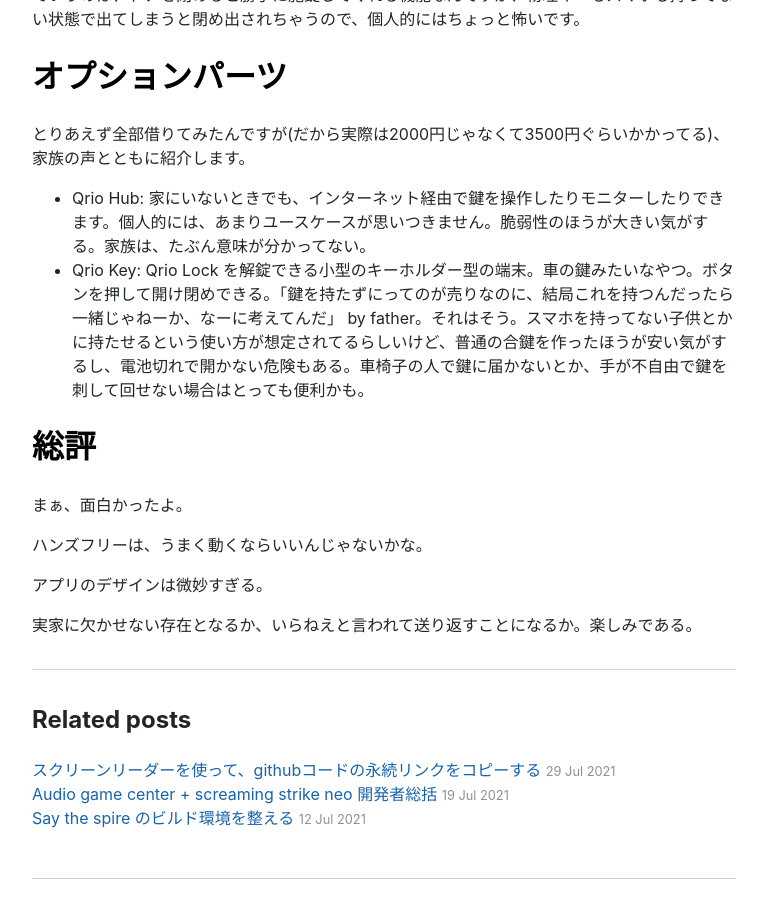
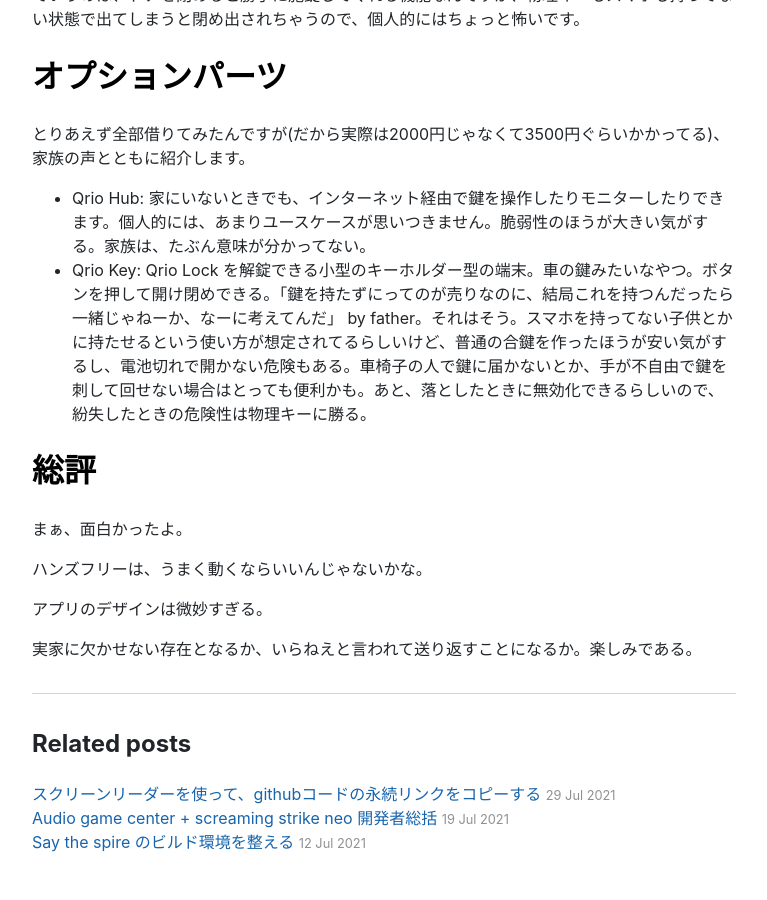
Before and after one commit to yncat/yncat.github.io, a Jekyll site: the page built from _posts/2021-08-13-Qrio Lock を設定してみた.md, in a window 1280 px wide and 900 px high, scrolled down 3151 px. Shown: the whole window, without its empty margins (256-1023 px from the left). Built offline with Jekyll 4.4.1, drawn with Linux system fonts in a browser that asks for light colours; nearby versions of some CDN libraries.

Commit message:
Add more about Qrio Key

```diff
--- a/_posts/2021-08-13-Qrio Lock を設定してみた.md
+++ b/_posts/2021-08-13-Qrio Lock を設定してみた.md
@@ -89,7 +89,7 @@ app store だと、ややこしいことに、アプリが 2 つあります。
 とりあえず全部借りてみたんですが(だから実際は2000円じゃなくて3500円ぐらいかかってる)、家族の声とともに紹介します。
 
 - Qrio Hub: 家にいないときでも、インターネット経由で鍵を操作したりモニターしたりできます。個人的には、あまりユースケースが思いつきません。脆弱性のほうが大きい気がする。家族は、たぶん意味が分かってない。
-- Qrio Key: Qrio Lock を解錠できる小型のキーホルダー型の端末。車の鍵みたいなやつ。ボタンを押して開け閉めできる。「鍵を持たずにってのが売りなのに、結局これを持つんだったら一緒じゃねーか、なーに考えてんだ」 by father。それはそう。スマホを持ってない子供とかに持たせるという使い方が想定されてるらしいけど、普通の合鍵を作ったほうが安い気がするし、電池切れで開かない危険もある。車椅子の人で鍵に届かないとか、手が不自由で鍵を刺して回せない場合はとっても便利かも。
+- Qrio Key: Qrio Lock を解錠できる小型のキーホルダー型の端末。車の鍵みたいなやつ。ボタンを押して開け閉めできる。「鍵を持たずにってのが売りなのに、結局これを持つんだったら一緒じゃねーか、なーに考えてんだ」 by father。それはそう。スマホを持ってない子供とかに持たせるという使い方が想定されてるらしいけど、普通の合鍵を作ったほうが安い気がするし、電池切れで開かない危険もある。車椅子の人で鍵に届かないとか、手が不自由で鍵を刺して回せない場合はとっても便利かも。あと、落としたときに無効化できるらしいので、紛失したときの危険性は物理キーに勝る。
 
 # 総評
 
```
